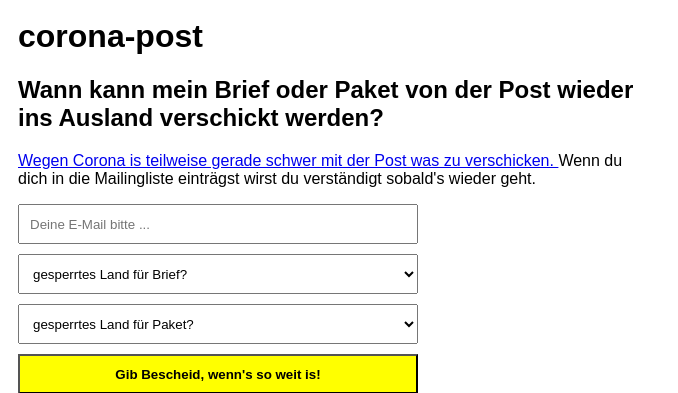
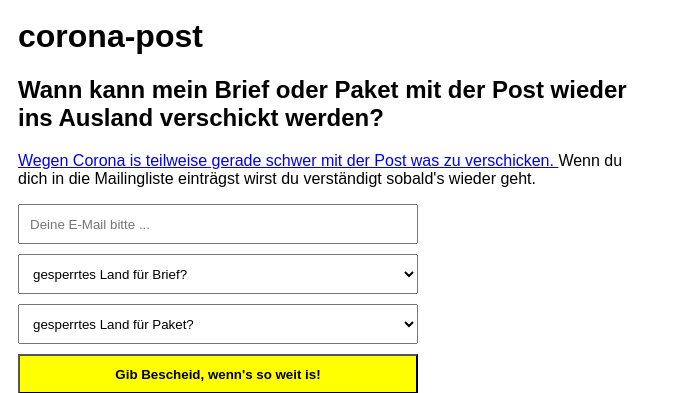
Before and after one commit to dag0310/corona-post, a PHP site: page / in a window 1280 px wide. Shown: the top 393 px of the page, without its empty margins (0-678 px from the left). Run offline with PHP 8.4, Linux system fonts and the light colour scheme; some libraries are stand-ins or nearby versions.

Commit message:
Fix wording

```diff
--- a/app/index.php
+++ b/app/index.php
@@ -48,7 +48,7 @@ if ($_SERVER['REQUEST_METHOD'] === 'POST') {
 <head>
   <meta charset="utf-8">
   <title>corona-post</title>
-  <meta name="description" content="Wann kann mein Brief oder Paket wieder ins Ausland verschickt werden?">
+  <meta name="description" content="Wann kann mein Brief oder Paket mit der Post wieder ins Ausland verschickt werden?">
   <meta name="author" content="Daniel Geymayer">
   <meta name="viewport" content="width=device-width, initial-scale=1, user-scalable=no">
   <meta property="og:image" content="https://apps.geymayer.com/corona-post/favicon.png">
@@ -81,7 +81,7 @@ if ($_SERVER['REQUEST_METHOD'] === 'POST') {
 </head>
 <body>
   <h1>corona-post</h1>
-  <h2>Wann kann mein Brief oder Paket von der Post wieder ins Ausland verschickt werden?</h2>
+  <h2>Wann kann mein Brief oder Paket mit der Post wieder ins Ausland verschickt werden?</h2>
   <p>
     <a href="https://www.post.at/p/c/liefereinschraenkungen-coronavirus" target="_blank">
       Wegen Corona is teilweise gerade schwer mit der Post was zu verschicken.
```
